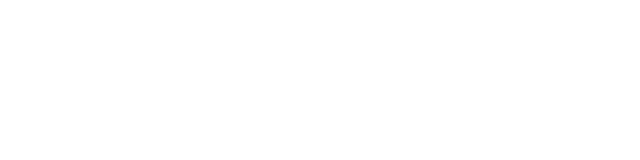
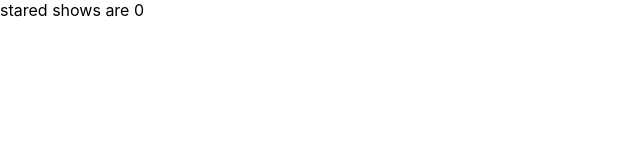
Before and after one commit to narayandudhe/box-office, a React (Create React App) app: page /stared in a window 1280 px wide. Before the commit this address had no page. Shown: the top 160 px of the page, without its empty margins (0-640 px from the left). Built offline with nearby package versions, Linux system fonts and the light colour scheme; the HTML template or start-up script is replaced by a standard one.

Commit message:
added custom hooks

```diff
--- a/src/App.jsx
+++ b/src/App.jsx
@@ -3,6 +3,7 @@ import { QueryClient, QueryClientProvider } from '@tanstack/react-query';
 import About from './Pages/About';
 import Home from './Pages/Home';
 import ShowShows from './components/shows/ShowShows';
+import Starred from './components/Starred';
 
 const queryClient = new QueryClient();
 function App() {
@@ -11,7 +12,7 @@ function App() {
       <div>
         <Routes>
           <Route path="/" element={<Home />}></Route>
-          <Route path="/about" element={<About />}></Route>
+          <Route path="/stared" element={<Starred />}></Route>
           <Route path="/show/:showId" element={<ShowShows />}></Route>
           <Route>this is 404 page</Route>
         </Routes>
--- /dev/null
+++ b/src/components/Starred.jsx
@@ -0,0 +1,9 @@
+import React from 'react';
+import { useStaredShows } from '../components/lib/useStaredShows';
+
+const Starred = () => {
+  const [staredshows] = useStaredShows();
+  return <div>stared shows are {staredshows.length}</div>;
+};
+
+export default Starred;
--- /dev/null
+++ b/src/components/lib/useStaredShows.jsx
@@ -0,0 +1,27 @@
+import { useReducer, useEffect } from 'react';
+
+const usePersistedReducer = (reducer, initialState, localStorageKey) => {
+  const [state, dispatch] = useReducer(reducer, initialState, initial => {
+    const persistedValue = localStorage.getItem(localStorageKey);
+    return persistedValue ? JSON.parse(persistedValue) : initial;
+  });
+
+  useEffect(() => {
+    localStorage.setItem(localStorageKey, JSON.stringify(state));
+  }, [state, localStorageKey]);
+  return [state, dispatch];
+};
+
+const staredshowsreducer = (currentstared, action) => {
+  switch (action.type) {
+    case 'Star':
+      return currentstared.concat(action.showId);
+    case 'Unstar':
+      return currentstared.filter(showId => showId !== action.showId);
+    default:
+      currentstared;
+  }
+};
+export const useStaredShows = () => {
+  return usePersistedReducer(staredshowsreducer, [], 'starredShows');
+};
--- a/src/components/shows/ShowGrid.jsx
+++ b/src/components/shows/ShowGrid.jsx
@@ -1,36 +1,9 @@
-import { useReducer, useEffect } from 'react';
 import ShowsCard from './ShowsCard';
 import IMAGE_NOT_FOUND from '../../images/download.jfif';
+import { useStaredShows } from '../lib/useStaredShows';
 
-const usePersistedReducer = (reducer, initialState, localStorageKey) => {
-  const [state, dispatch] = useReducer(reducer, initialState, initial => {
-    const persistedValue = localStorage.getItem(localStorageKey);
-    return persistedValue ? JSON.parse(persistedValue) : initial;
-  });
-
-  useEffect(() => {
-    localStorage.setItem(localStorageKey, JSON.stringify(state));
-  }, [state, localStorageKey]);
-  return [state, dispatch];
-};
-
-const staredshowsreducer = (currentstared, action) => {
-  switch (action.type) {
-    case 'Star':
-      return currentstared.concat(action.showId);
-    case 'Unstar':
-      return currentstared.filter(showId => showId !== action.showId);
-    default:
-      currentstared;
-  }
-};
 const ShowGrid = ({ data }) => {
-  const [staredshows, dispatchstared] = usePersistedReducer(
-    staredshowsreducer,
-    [],
-    'starredShows'
-  );
-  console.log(staredshows);
+  const [staredshows, dispatchstared] = useStaredShows();
   const onStarClick = showId => {
     const isstared = staredshows.includes(showId);
     if (isstared) {
@@ -49,6 +22,7 @@ const ShowGrid = ({ data }) => {
           image={show.image ? show.image.medium : IMAGE_NOT_FOUND}
           summary={show.summary}
           onStarClick={onStarClick}
+          isstared={staredshows.includes(show.id)}
         />
       ))}
     </div>
--- a/src/components/shows/ShowsCard.jsx
+++ b/src/components/shows/ShowsCard.jsx
@@ -1,6 +1,6 @@
 import { Link } from 'react-router-dom';
 
-const ShowCard = ({ id, image, name, summary, onStarClick }) => {
+const ShowCard = ({ id, image, name, summary, onStarClick, isstared }) => {
   const summaryAsText = summary
     ? `${summary.split(' ').slice(0, 10).join(' ').replace(/<.+?>/g, '')}...`
     : 'No description';
@@ -20,7 +20,7 @@ const ShowCard = ({ id, image, name, summary, onStarClick }) => {
           Read more
         </a>
         <button type="button" onClick={() => onStarClick(id)}>
-          Star me
+          {isstared ? 'UnStar Me' : 'Star Me'}
         </button>
       </div>
     </div>
```
